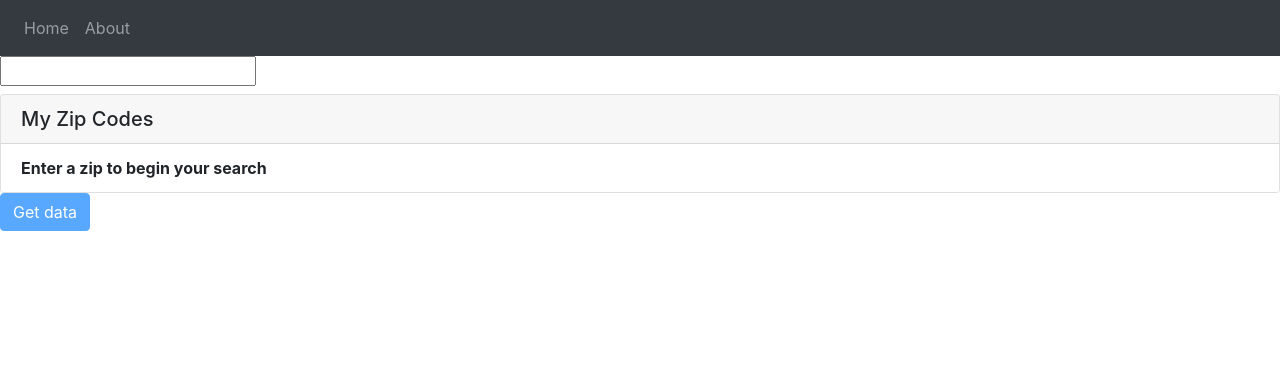
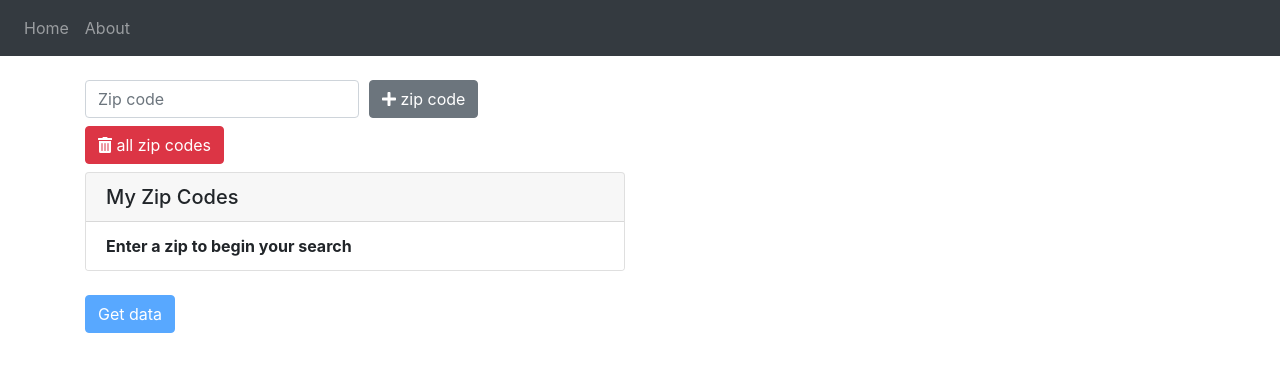
Before and after one commit to hndathome/where-covid-19-matters, a Gatsby site: page /zipcodelist in a window 1280 px wide. Built offline with nearby package versions, Linux system fonts and the light colour scheme; Gatsby itself is replaced by a stand-in of ours.

Commit message:
make zip entry form prettier add delete all

```diff
--- a/src/components/ZipCode.js
+++ b/src/components/ZipCode.js
@@ -1,11 +1,11 @@
 import React from "react"
 import { FontAwesomeIcon } from '@fortawesome/react-fontawesome'
-import { faTrash } from '@fortawesome/free-solid-svg-icons'
+import { faTrashAlt } from '@fortawesome/free-solid-svg-icons'
 
 function ZipCode(props) {
     return (
         <li className="list-group-item">
-            <span >{props.zipcode.zipcode}</span> <FontAwesomeIcon icon={faTrash} style={{ color: "red" }} onClick={() => props.handleDelete(props.zipcode.id)} />
+            <span >{props.zipcode.zipcode}</span> <FontAwesomeIcon icon={faTrashAlt} style={{ color: "red" }} onClick={() => props.handleDelete(props.zipcode.id)} />
         </li>
     )
 }
--- a/src/pages/zipcodelist.js
+++ b/src/pages/zipcodelist.js
@@ -1,6 +1,8 @@
 import React, { useState, useEffect } from 'react'
 import { navigate } from "gatsby"
 import axios from "axios"
+import { FontAwesomeIcon } from '@fortawesome/react-fontawesome'
+import { faPlus, faTrashAlt } from '@fortawesome/free-solid-svg-icons'
 
 import ZipCode from "../components/ZipCode"
 import Layout from '../components/Layout';
@@ -10,6 +12,7 @@ function ZipCodeList() {
     const [zipCode, setZipCode] = useState("");
     const [url, setUrl] = useState('');
     const [delId, setDelId] = useState('');
+    const [delAll, setDelAll] = useState(false);
 
     useEffect(() => {
         const fetchData = async () => {
@@ -48,6 +51,13 @@ function ZipCodeList() {
         }
     }, [delId]);
 
+    useEffect(() => {
+        if (delAll) {
+            setMyZipCodes([]);
+            setDelAll(false);
+        }
+    }, [delAll]);
+
     const handleSubmit = event => {
         event.preventDefault();
 
@@ -70,20 +80,45 @@ function ZipCodeList() {
         setDelId(id);
     };
 
+    const handleDeleteAll = event => {
+        event.preventDefault();
+        setDelAll(true);
+    }
+
     return (
         <Layout>
+            <div className="container zipcode-form">
+                <div className="row">
+                    <div className="col-md-6">
+                        <div className="row">
+                            <div className="col-md-12">
                                 <form onSubmit={handleSubmit}>
-                <label>
+                                    <div className="form-row ">
+                                        <div className="col-auto">
+                                            <label className="sr-only" htmlFor="zipCode">Zip code</label>
                                             <input
+                                                className="form-control mb-2"
                                                 name="zipCode"
                                                 type="text"
+                                                placeholder="Zip code"
                                                 value={zipCode}
                                                 minLength={5}
                                                 maxLength={5}
                                                 onChange={e => setZipCode(e.target.value)}
                                             />
-                </label>
+                                        </div>
+                                        <div class="col-auto">
+                                            <button class="btn btn-secondary mb-2" onClick={handleSubmit}><FontAwesomeIcon icon={faPlus} /> zip code</button>
+                                        </div>
+                                        <div class="col-auto">
+                                            <button class="btn btn-danger mb-2" onClick={handleDeleteAll}><FontAwesomeIcon icon={faTrashAlt} /> all zip codes</button>
+                                        </div>
+                                    </div>
                                 </form>
+                            </div>
+                        </div>
+                        <div className="row">
+                            <div className="col-md-12">
                                 <div className="card">
                                     <h5 className="card-header">My Zip Codes</h5>
                                     <ul className="list-group list-group-flush">
@@ -91,6 +126,11 @@ function ZipCodeList() {
                                         {myZipCodes.length > 0 && myZipCodes.map(zip => <ZipCode zipcode={zip} key={zip.id} handleDelete={handleDelete} />)}
                                     </ul>
                                 </div>
+                            </div>
+                        </div>
+                    </div>
+                </div>
+                <br />
                 <button className="btn btn-primary" disabled={myZipCodes.length > 0 ? false : true} onClick={event => {
                     event.preventDefault()
                     navigate(
@@ -100,6 +140,7 @@ function ZipCodeList() {
                         }
                     )
                 }}>Get data</button>
+            </div>
         </Layout>
     );
 }
--- a/src/styles/album.css
+++ b/src/styles/album.css
@@ -41,3 +41,7 @@ footer p {
 body{
   margin: 0;
 }
+
+.zipcode-form{
+padding-top: 1.5rem;
+}
```
Lines whose indentation alone changed are shown as unchanged.
